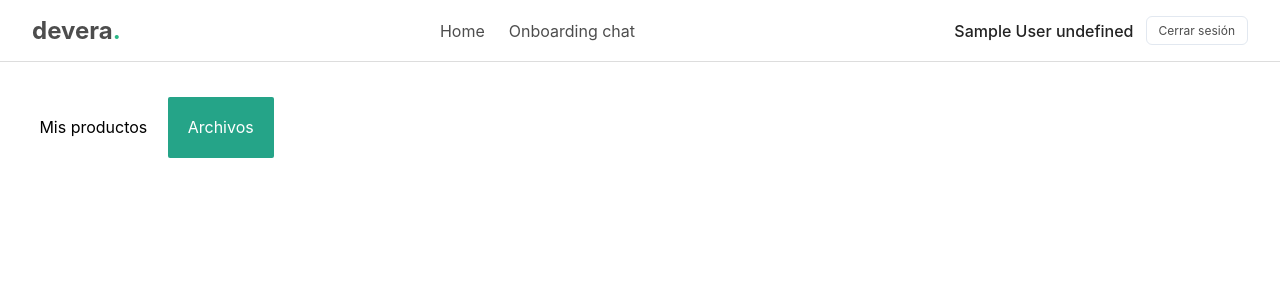
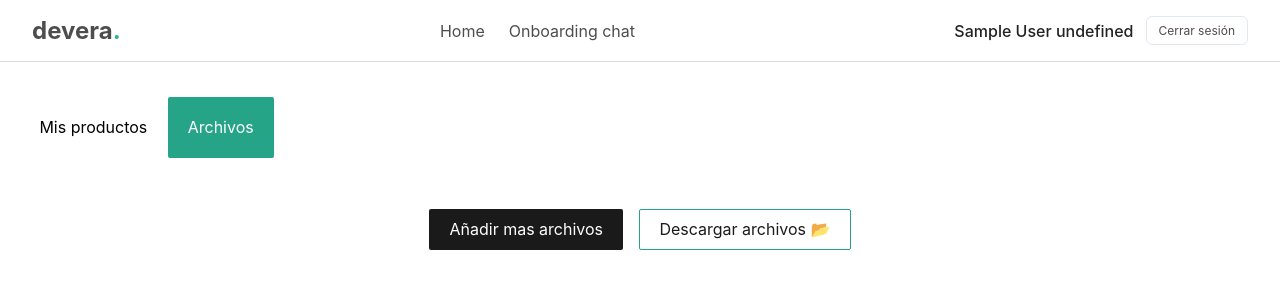
Before and after one commit to AlbeertoDZ/DesafioDevera, a React (Vite) app in the folder client/: page /files in a window 1280 px wide. Shown: the top 300 px of the page. Built offline with nearby package versions, Linux system fonts and the light colour scheme; no server answers; sample sign-in values are in the browser's storage.

Commit message:
add/botones anadir archivo + descargar archivo en files

```diff
--- a/client/src/components/Files/Files.jsx
+++ b/client/src/components/Files/Files.jsx
@@ -1,12 +1,17 @@
 import React from 'react'
 import Header from "../Header/Header";
 import Tabs from "../Tabs/Tabs";
+import './Files.scss';
 
 const Files = () => {
   return (
     <div>
       <Header />
       <Tabs />
+      <div className='files-tab'>
+        <button className='add-file-btn'>Añadir mas archivos</button>
+        <button className='download-files-btn'>Descargar archivos 📂</button>
+      </div>
 
     </div>
   )
--- /dev/null
+++ b/client/src/components/Files/Files.scss
@@ -0,0 +1,20 @@
+.files-tab {
+    display: flex;
+    align-items: center;
+    justify-content: center;
+    gap: 1em;
+    padding: 2em
+}
+
+.add-file-btn {
+    background-color: rgb(26, 26, 26);
+    color: white;
+    border-radius: 2px;
+}
+
+.download-files-btn {
+    border: 1px solid #25A488;
+    color: rgb(27, 27, 27);
+    background-color: transparent;
+    border-radius: 2px;
+}
--- a/client/src/components/ProductTable/ProductTable.jsx
+++ b/client/src/components/ProductTable/ProductTable.jsx
@@ -217,7 +217,7 @@ const ProductTable = () => {
                 <span className="label-mobile">Archivos</span>
                 <button
                   className="icon-button"
-                  onClick={() => alert(`Archivos de ${product.name}`)}
+                  onClick={() => navigate('/files')}
                 >
                   📎
                 </button>
--- a/client/src/components/Tabs/Tabs.jsx
+++ b/client/src/components/Tabs/Tabs.jsx
@@ -6,9 +6,6 @@ const Tabs = () => {
   const navigate = useNavigate();
   const location = useLocation();
 
-  // Determinamos qué pestaña está activa en función de la ruta actual:
-  // - Si la URL es "/files", pintamos “Archivos” como activa.
-  // - En cualquier otro caso ("/" o "/dashboard"), pintamos “Mis productos”.
   const activeTab = location.pathname === '/files' ? 'Archivos' : 'Mis productos';
 
   return (
```
